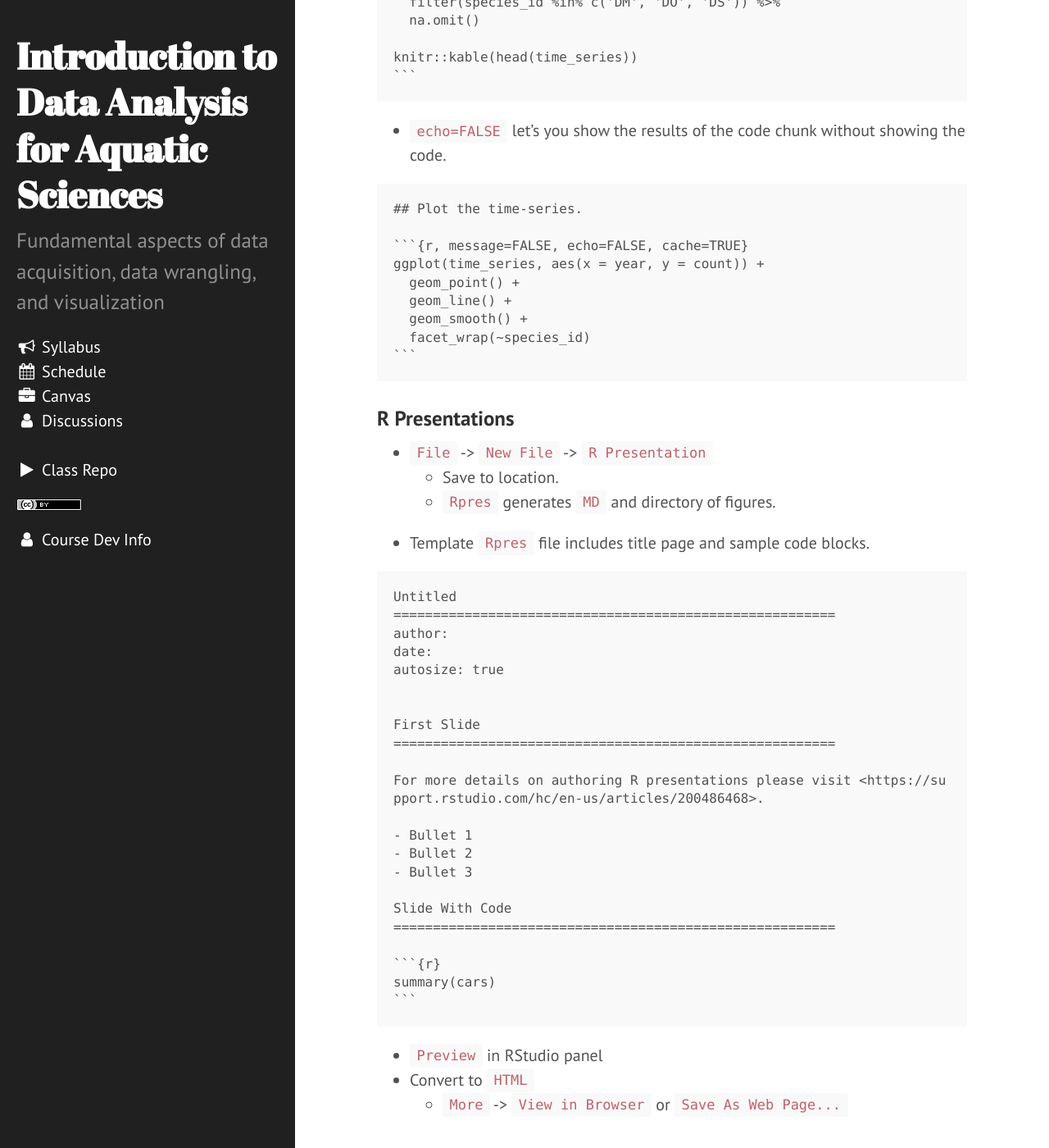
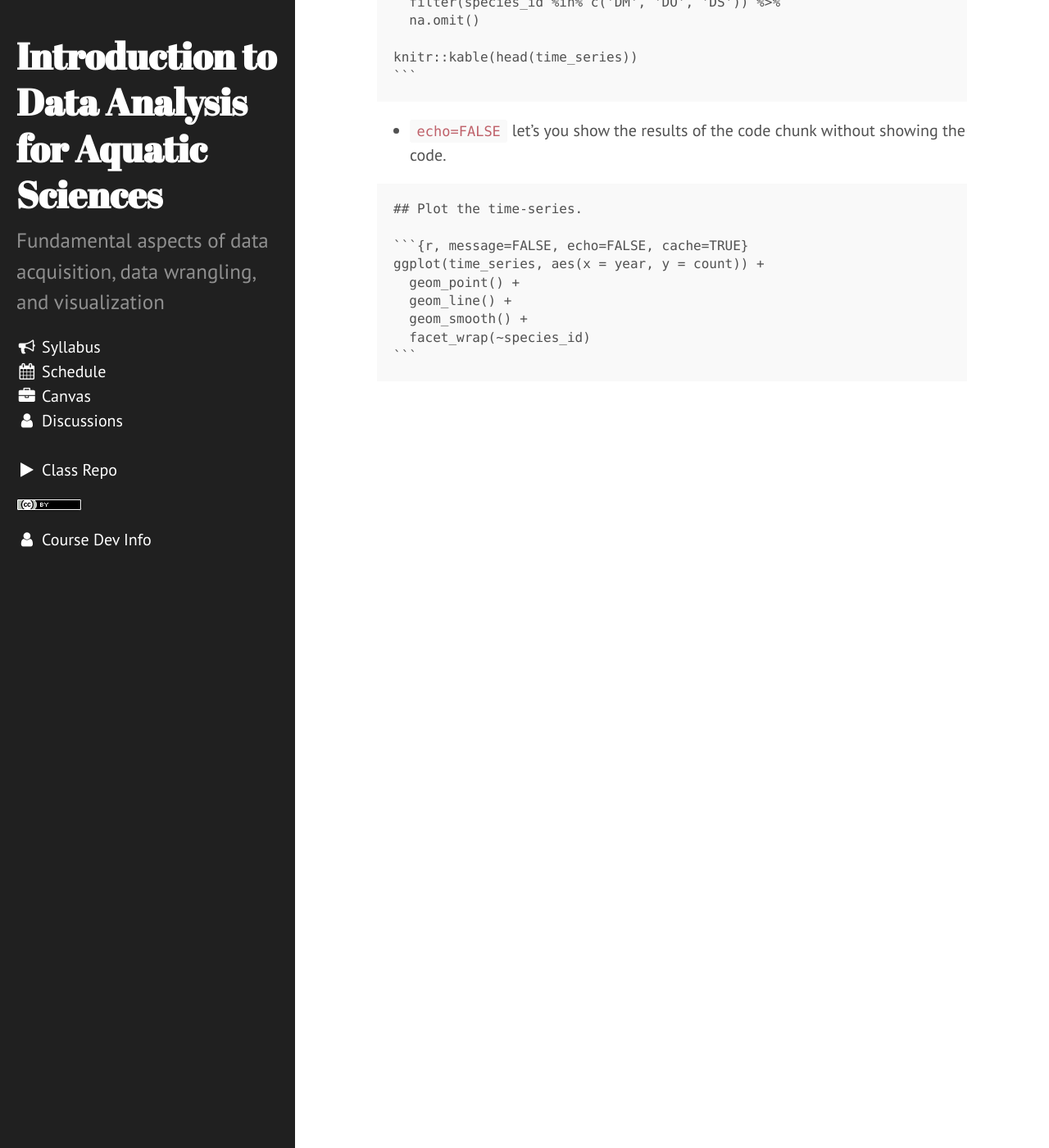
Before and after one commit to sr320/course-fish274-2020, a Jekyll site: the page built from materials/knitr.md, in a window 1280 px wide and 1400 px high, scrolled down 3283 px. Shown: the whole window at 82% size. Built offline with Jekyll 4.4.1, drawn with Linux system fonts in a browser that asks for light colours; nearby versions of some CDN libraries.

Commit message:
rm slides

````diff
--- a/materials/knitr.md
+++ b/materials/knitr.md
@@ -136,40 +136,3 @@ ggplot(time_series, aes(x = year, y = count)) +
   geom_smooth() +
   facet_wrap(~species_id)
 ```</code></pre>
-
-
-
-### R Presentations
-
-* `File` -> `New File` -> `R Presentation`
-    * Save to location.
-    * `Rpres` generates `MD` and directory of figures.
-
-* Template `Rpres` file includes title page and sample code blocks.
-
-<pre><code>Untitled
-========================================================
-author:
-date:
-autosize: true
-
-
-First Slide
-========================================================
-
-For more details on authoring R presentations please visit <https://support.rstudio.com/hc/en-us/articles/200486468>.
-
-- Bullet 1
-- Bullet 2
-- Bullet 3
-
-Slide With Code
-========================================================
-
-```{r}
-summary(cars)
-```</code></pre>
-
-* `Preview` in RStudio panel
-* Convert to `HTML`
-    * `More` -> `View in Browser` or `Save As Web Page...`
````
